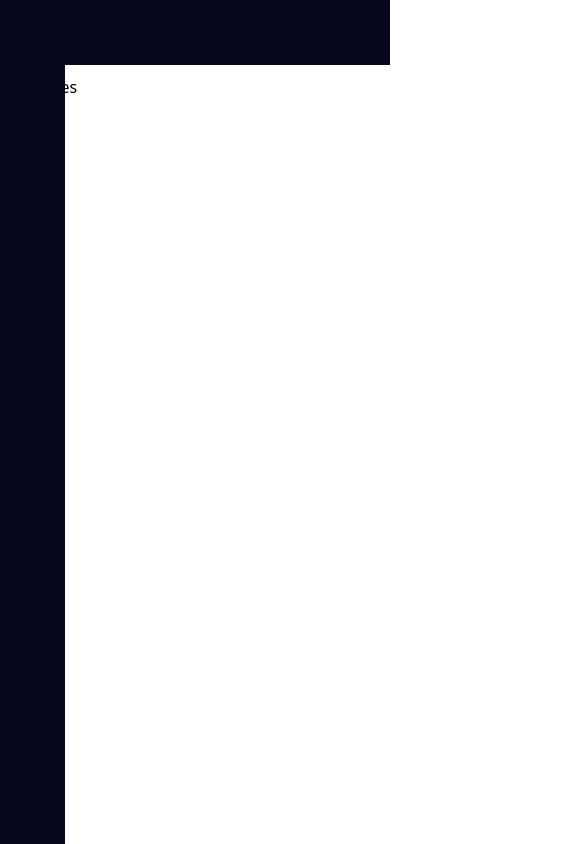
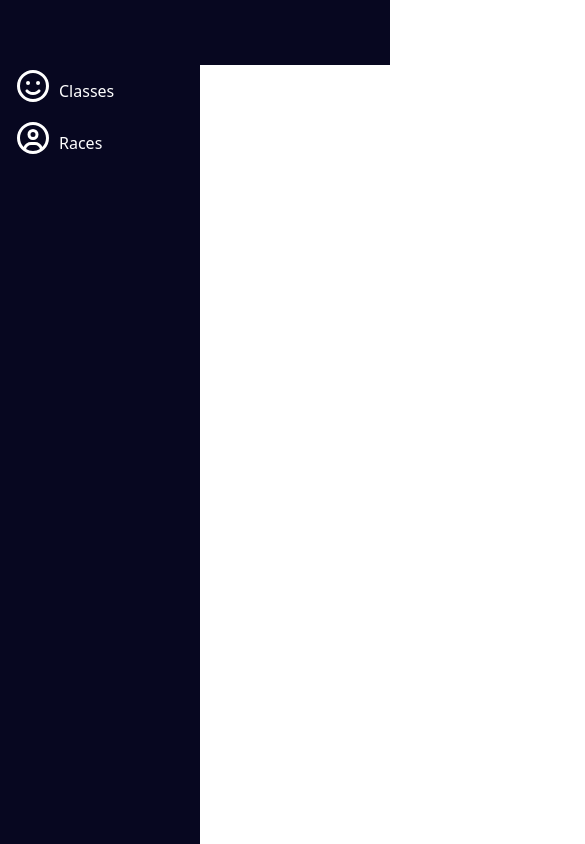
Before and after one commit to mariadoan247/brew-masters-cauldron, a React (Create React App) app: page /login in a window 390 px wide. Shown: the top 844 px of the page, 585 px wide, since content can reach past the window. Built offline with nearby package versions, Linux system fonts and the light colour scheme.

Commit message:
left nav is responsive now. Trying to fix the display though with more icons

```diff
--- a/src/App.css
+++ b/src/App.css
@@ -8,7 +8,7 @@
   height: 65px;
   padding: 12px 24px 13px;
   position: relative;
-  width: relative;
+  width: 100%;
 }
 
 
@@ -59,6 +59,50 @@
   position: relative;
 }
 
+/* ... Your other styles ... */
+
+.leftNav {
+  background-color: #070720;
+  border-bottom-style: solid;
+  border-bottom-width: 1px;
+  border-color: #070720;
+  height: 100%; /* Fill the height of the parent container */
+  left: 0;
+  position: fixed;
+  top: 0;
+  width: 65px;
+  transition: width 0.3s;
+  display: flex; /* Add this to make children align vertically */
+  flex-direction: column; /* Add this to make children stack vertically */
+}
+
+/* Only show icons when the leftNav is not responsive */
+@media (max-width: 65px) {
+  .div-side-nav-links .nav-link span {
+    display: none;
+  }
+}
+
+/* Hover state: Show names */
+.leftNav:hover {
+  width: 200px; /* Adjust the width for responsiveness */
+}
+
+/* Style for individual Nav.Link elements */
+.nav-link {
+  display: flex;
+  align-items: center;
+  padding: 5px;
+  text-decoration: none;
+  color: #ffffff;
+}
+
+.div-side-nav-links .nav-link .svg-inline--fa {
+  margin-right: 10px; /* Add some spacing between the icon and text */
+  margin-bottom: 10px;
+}
+
+
 .div-side-nav-links .link {
   height: 40px;
   object-fit: cover;
@@ -66,46 +110,7 @@
   width: 40px;
 }
 
-
-.div-side-nav-links {
-  width: 60px; /* Adjust the width according to your design */
-  overflow: show;
-  transition: width 0.3s; /* Add a transition for smooth animation */
-}
-
 /* Hover state: Show names */
 .div-side-nav-links:hover {
-  width: 200px; /* Adjust the expanded width as needed */
+  width: 200px;
 }
-
-/* Style for individual Nav.Link elements */
-.div-side-nav-links .nav-link {
-  display: flex;
-  align-items: center;
-  padding: 10px;
-  text-decoration: none;
-  color: #000;
-}
-
-/* Style for individual Nav.Link icons */
-.div-side-nav-links .nav-link .svg-inline--fa {
-  margin-right: 10px; /* Add some spacing between the icon and text */
-}
-
-.box {
-  height: 1838px;
-  width: 91px;
-}
-
-.rectangle {
-  background-color: #070720;
-  border-bottom-style: solid;
-  border-bottom-width: 1px;
-  border-color: #070720;
-  height: 1838px;
-  left: 0;
-  position: fixed;
-  top: 0;
-  width: 65px;
-  transition: width 0.3s;
-}
--- a/src/App.js
+++ b/src/App.js
@@ -3,8 +3,10 @@ import "bootstrap/dist/css/bootstrap.min.css";
 import { Navbar, Nav, NavDropdown } from 'react-bootstrap';
 import './App.css';
 import React from 'react';
-import LoginPage from "./LoginPage"; // Import your login page component
+import LoginPage from "./LoginPage";
+import ContactPage from "./ContactPage";
 import { FontAwesomeIcon } from '@fortawesome/react-fontawesome';
+import { faSmile, faUserCircle, faEnvelope } from '@fortawesome/free-regular-svg-icons';
 
 
 function App() {
@@ -12,37 +14,39 @@ function App() {
     <Router>
       <>
         <div className="topNav">
+        <div className="topNav-left">
+          <Link to="/contact" className="contact-link">
+              <FontAwesomeIcon icon={faEnvelope} size="2xl" style={{ color: "#ffffff" }} />
+            </Link>
+          </div>
           <div className="topNav-right"></div>
           <div className="link">
-            {/* Use the Link component to navigate to the login page */}
             <Link to="/login" className="text-wrapper">Log In</Link>
           </div>
         </div>
 
         {/* Left Navbar */}
-        <div className="div-side-nav-links">
-        <div className="box">
-          <div className="rectangle" />
 
+          <div className="leftNav" />
+          <div className="div-side-nav-links">
             <Nav>
               <Nav.Link className="nav-link">
-              <FontAwesomeIcon icon="fa-regular fa-face-smile" size="2xl" style={{color: "#ffffff",}} />
+              <FontAwesomeIcon icon={faSmile} size="2x" style={{ color: "#ffffff" }} />
                 <span>Classes</span>
               </Nav.Link>
               <Nav.Link className="nav-link">
-              <FontAwesomeIcon icon="fa-regular fa-face-smile" size="2xl" style={{color: "#ffffff",}} />
+              <FontAwesomeIcon icon={faUserCircle} size="2xl" style={{color: "#ffffff"}} />
                 <span>Races</span>
               </Nav.Link>
-              {/* Add similar Nav.Link elements for other items */}
             </Nav>
           </div>
-        </div>
 
 
 
-        {/* Define a route to render the Login page */}
+
         <Routes>
           <Route path="/login" element={<LoginPage />} />
+          <Route path="/contact" element={<ContactPage />} />
         </Routes>
       </>
     </Router>
```
Also changed, not shown: src/ContactPage.js (added).
